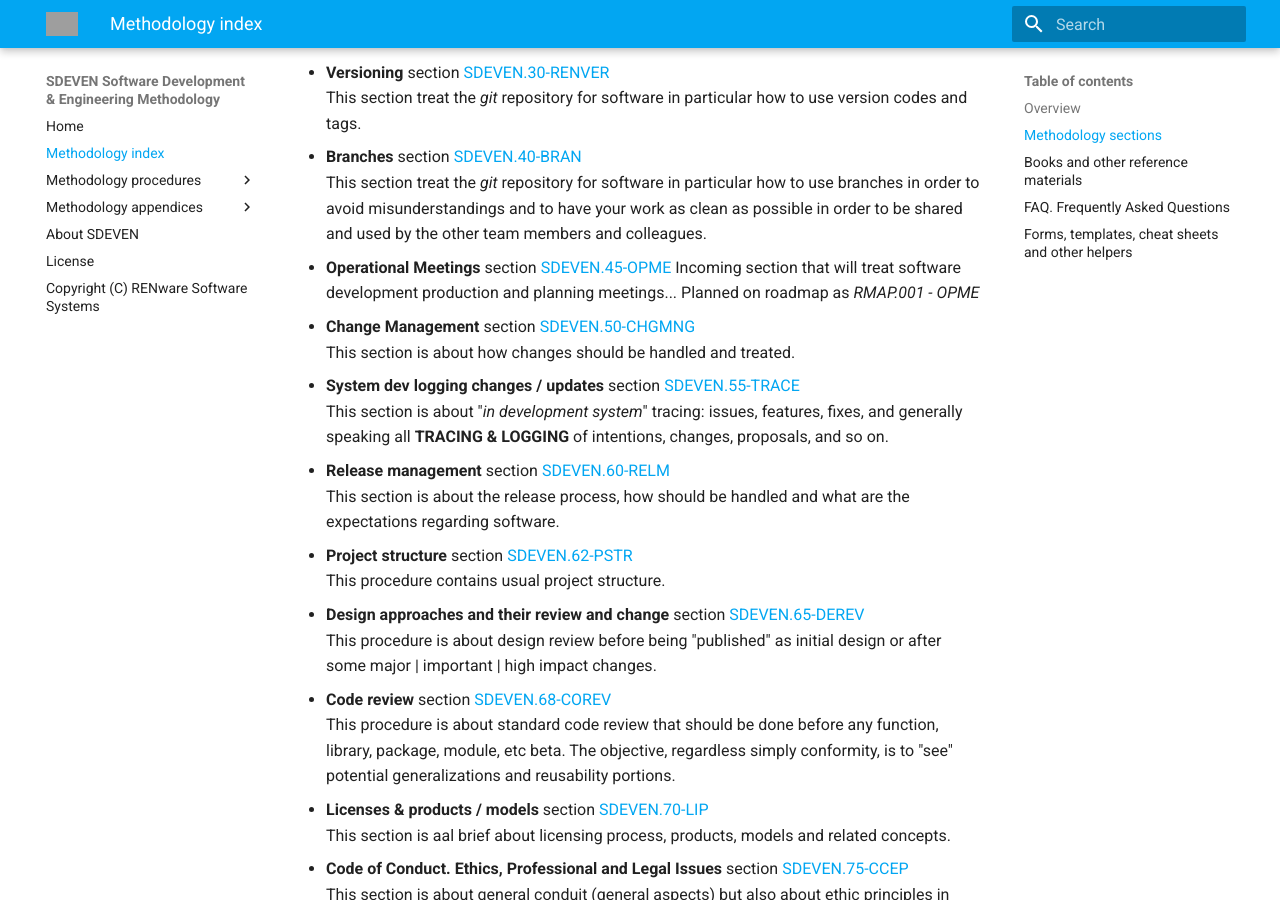
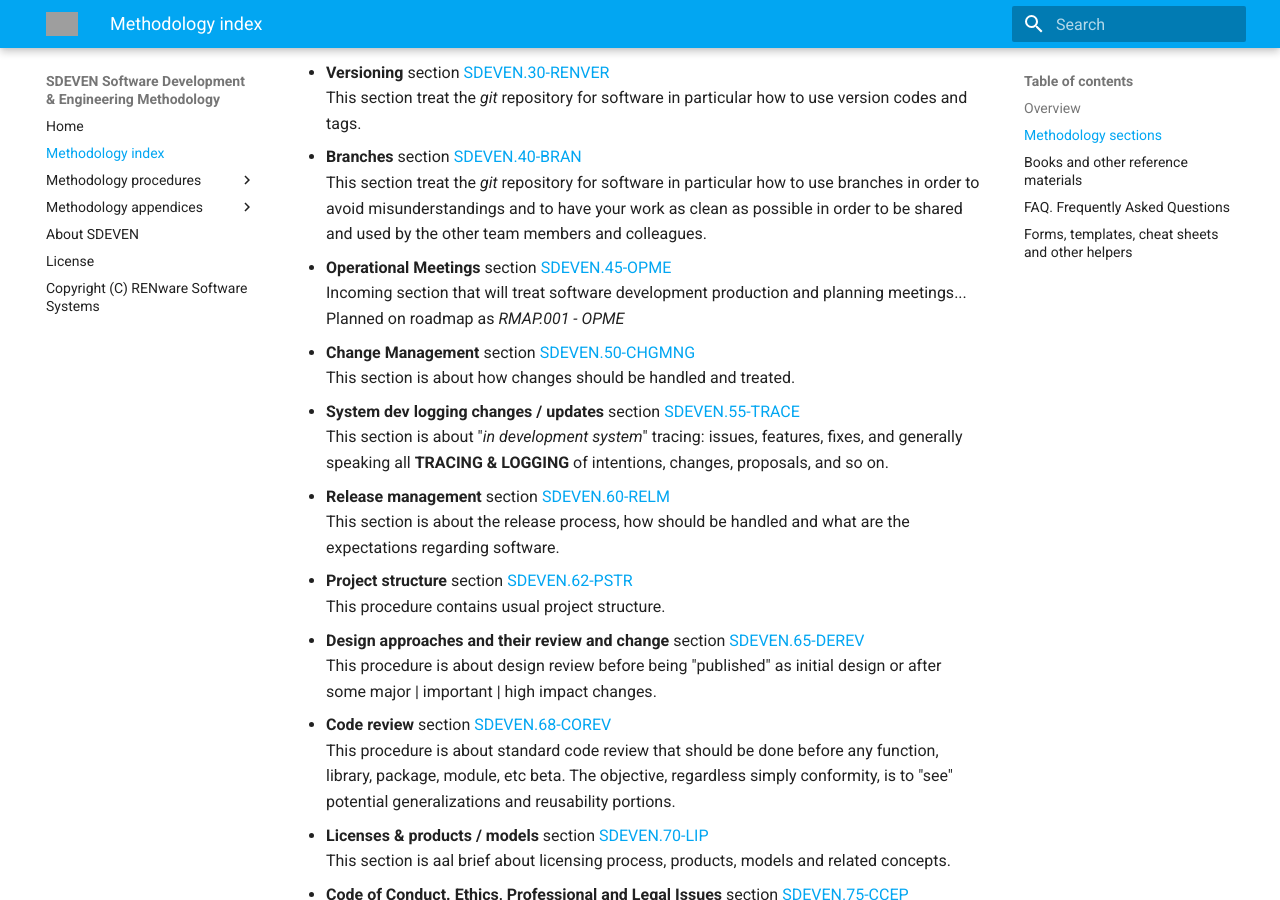
Before and after one commit to petre-renware/sdeven, an MkDocs documentation site: the page built from SDEVEN_content_docs/SDEVEN.00_INDEX.md, in a window 1280 px wide and 900 px high, scrolled down 1211 px. Built offline with MkDocs 1.6.1 and Material for MkDocs 9.7.7, drawn with Linux system fonts in a browser that asks for light colours; grey boxes are pictures that could not be loaded.

```diff
--- a/SDEVEN_content_docs/SDEVEN.00_INDEX.md
+++ b/SDEVEN_content_docs/SDEVEN.00_INDEX.md
@@ -37,7 +37,7 @@ SDEVEN methodology consists of and includes the following sections (procedures):
 * **Branches** section [SDEVEN.40-BRAN](SDEVEN.40_BRAN.md)<br>
     This section treat the *git* repository for software in particular how to use branches in order to avoid misunderstandings and to have your work as clean as possible in order to be shared and used by the other team members and colleagues.
 
-* **Operational Meetings** section [SDEVEN.45-OPME](wip_page.md)
+* **Operational Meetings** section [SDEVEN.45-OPME](wip_page.md)<br>
     Incoming section that will treat software development production and planning meetings... Planned on roadmap as *RMAP.001 - OPME*
 
 * **Change Management** section [SDEVEN.50-CHGMNG](SDEVEN.50_CHGMNG.md)<br>
```
